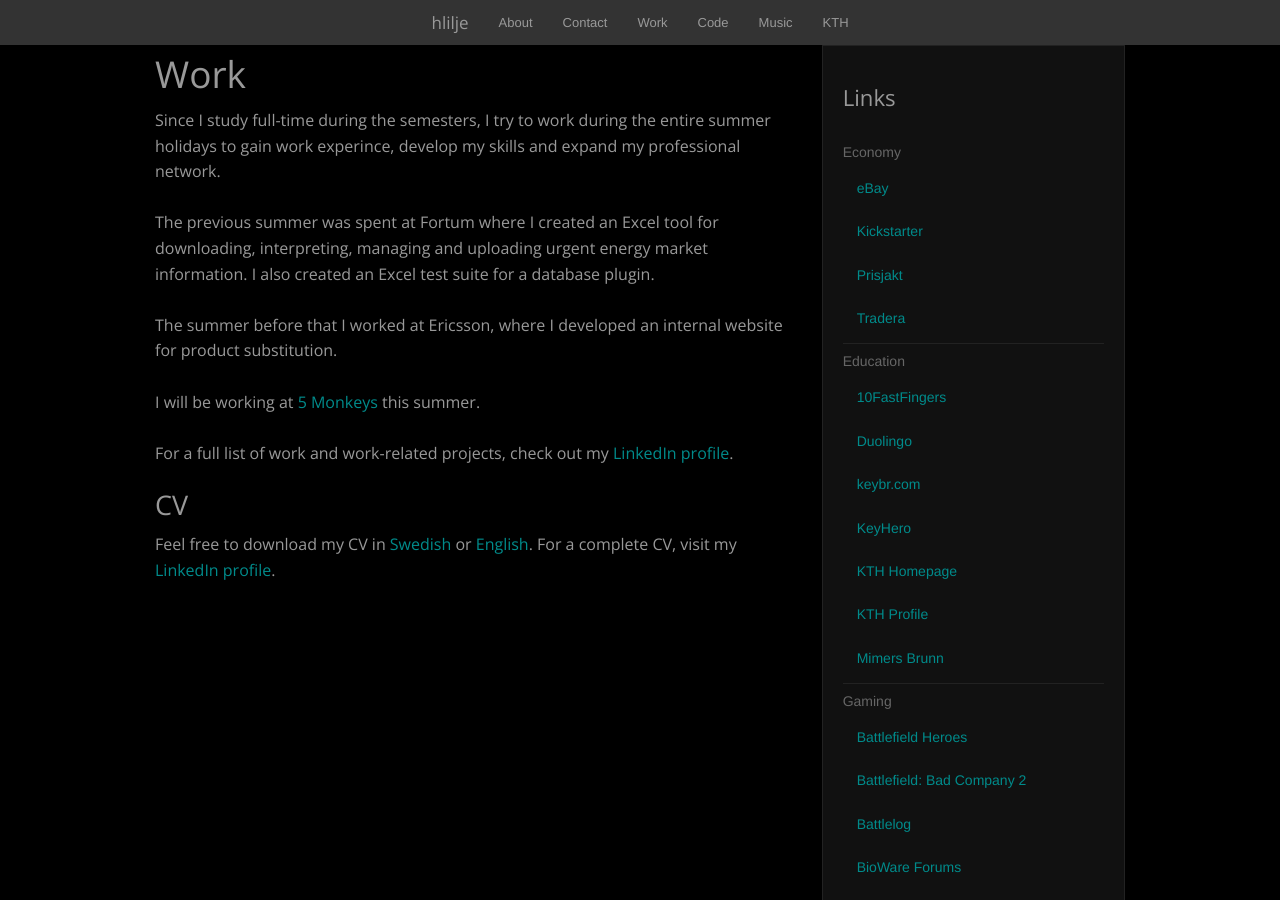
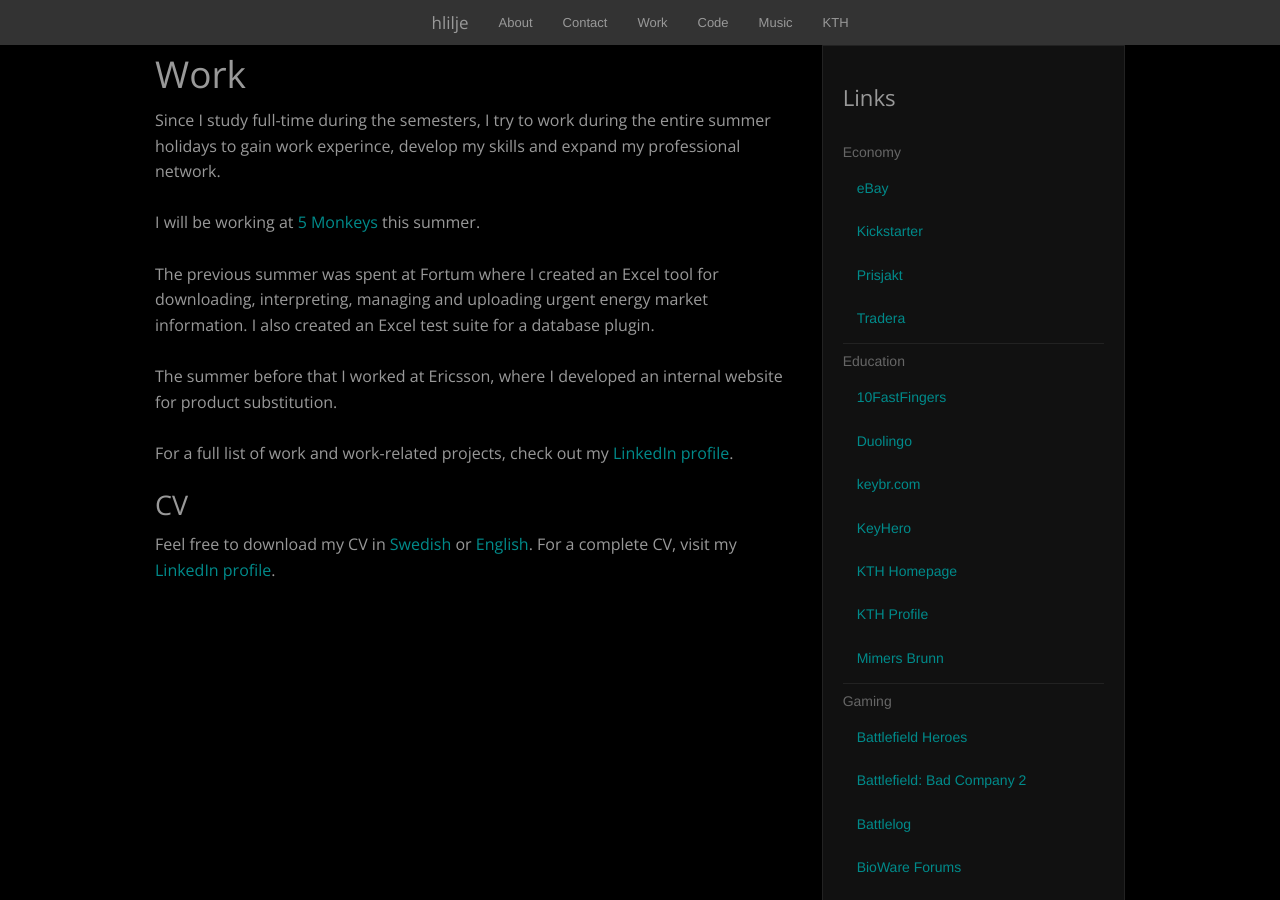
Before and after one commit to hlilje/hlilje.github.io, a Jekyll site: the page built from work/index.html, in a window 1280 px wide and 900 px high. Built offline with Jekyll 4.4.1, drawn with Linux system fonts in a browser that asks for light colours; some of the changed lines change nothing that is shown.

Commit message:
Update Work page

```diff
--- a/work/index.html
+++ b/work/index.html
@@ -10,14 +10,14 @@
       Since I study full-time during the semesters, I try to work during the entire summer holidays
       to gain work experince, develop my skills and expand my professional network.
       <br><br>
+      I will be working at <a href="http://5monkeys.se/">5 Monkeys</a> this summer.
+      <br><br>
       The previous summer was spent at Fortum where I created an Excel tool for downloading, interpreting,
       managing and uploading urgent energy market information. I also created an Excel test suite
       for a database plugin.
       <br><br>
       The summer before that I worked at Ericsson, where I developed an internal website for product
       substitution.
-      <br><br>
-      I will be working at <a href="http://5monkeys.se/">5 Monkeys</a> this summer.
       <br><br>
       For a full list of work and work-related projects, check out my
       <a href="https://www.linkedin.com/pub/hampus-liljekvist/46/72/902">LinkedIn profile</a>.
```
